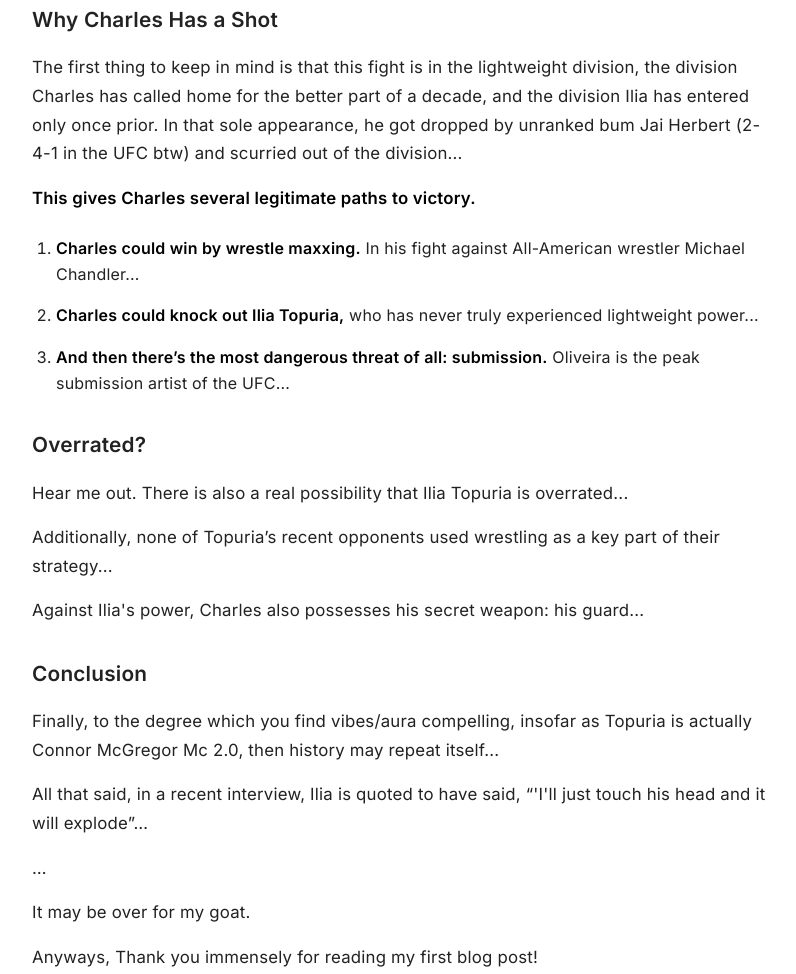
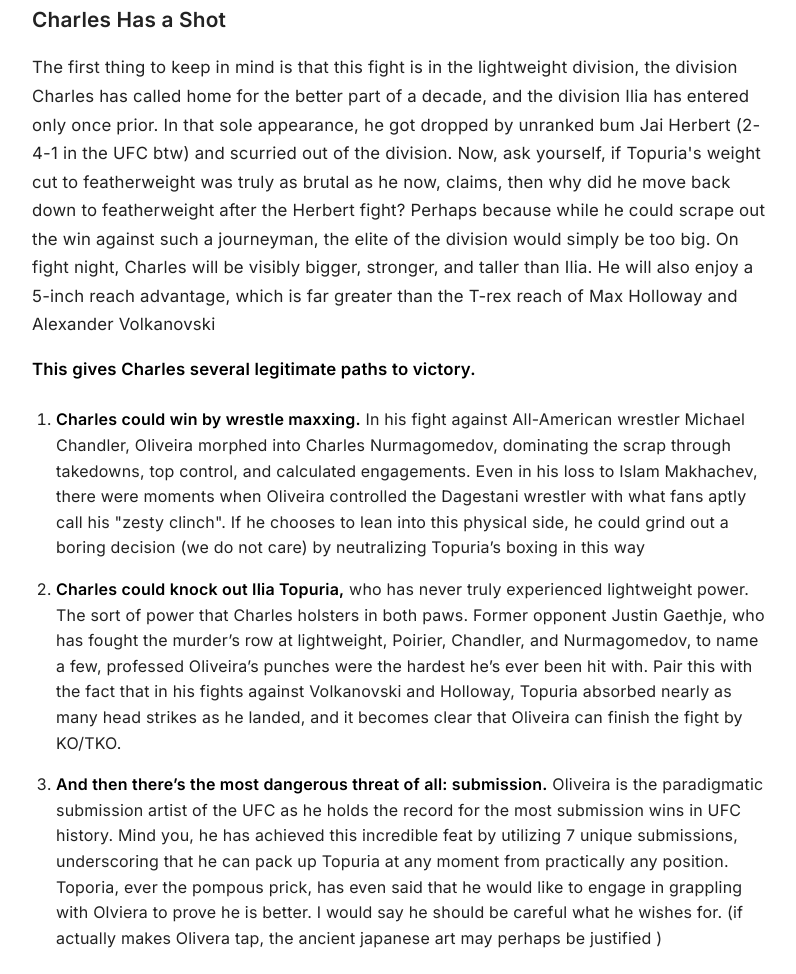
Before and after one commit to rp1lla1/UFC-Blog, a plain HTML site: page articles/charles-oliveira-has-a-chance.html in a window 1280 px wide. Shown: the part 999-1973 px from the top of the page, without its empty margins (240-1036 px from the left). Drawn offline with Linux system fonts and the light colour scheme.

Commit message:
article style

```diff
--- a/articles/charles-oliveira-has-a-chance.html
+++ b/articles/charles-oliveira-has-a-chance.html
@@ -86,29 +86,28 @@
 
       <p>The opening fight odds for this matchup are heinous. According to DraftKings, Ilia is a -425 favorite, and Charles Oliveira is a disgraceful +325 underdog. That gives Ilia an implied win probability of around 80 percent, the widest margin in any Charles Oliveira fight since he entered the title picture. I believe these odds are incredibly disrespectful to Oliveira's chances, and in this post, I will argue that Charles can win the fight.</p>
 
-      <h2>Why Charles Has a Shot</h2>
+      <h2> Charles Has a Shot</h2>
 
-      <p>The first thing to keep in mind is that this fight is in the lightweight division, the division Charles has called home for the better part of a decade, and the division Ilia has entered only once prior. In that sole appearance, he got dropped by unranked bum Jai Herbert (2-4-1 in the UFC btw) and scurried out of the division...</p>
+      <p>The first thing to keep in mind is that this fight is in the lightweight division, the division Charles has called home for the better part of a decade, and the division Ilia has entered only once prior. In that sole appearance, he got dropped by unranked bum Jai Herbert (2-4-1 in the UFC btw) and scurried out of the division. Now, ask yourself, if Topuria's weight cut to featherweight was truly as brutal as he now, claims, then why did he move back down to featherweight after the Herbert fight? Perhaps because while he could scrape out the win against such a journeyman, the elite of the division would simply be too big. On fight night, Charles will be visibly bigger, stronger, and taller than Ilia. He will also enjoy a 5-inch reach advantage, which is far greater than the T-rex reach of Max Holloway and Alexander Volkanovski</p>
 
       <p><strong>This gives Charles several legitimate paths to victory.</strong></p>
 
       <ol>
-        <li><strong>Charles could win by wrestle maxxing.</strong> In his fight against All-American wrestler Michael Chandler...</li>
-        <li><strong>Charles could knock out Ilia Topuria,</strong> who has never truly experienced lightweight power...</li>
-        <li><strong>And then there’s the most dangerous threat of all: submission.</strong> Oliveira is the peak submission artist of the UFC...</li>
+        <li><strong>Charles could win by wrestle maxxing.</strong> In his fight against All-American wrestler Michael Chandler, Oliveira morphed into Charles Nurmagomedov, dominating the scrap through takedowns, top control, and calculated engagements. Even in his loss to Islam Makhachev, there were moments when Oliveira controlled the Dagestani wrestler with what fans aptly call his "zesty clinch". If he chooses to lean into this physical side, he could grind out a boring decision (we do not care) by neutralizing Topuria’s boxing in this way</li>
+        <li><strong>Charles could knock out Ilia Topuria,</strong> who has never truly experienced lightweight power. The sort of power that Charles holsters in both paws. Former opponent Justin Gaethje, who has fought the murder’s row at lightweight, Poirier, Chandler, and Nurmagomedov, to name a few, professed Oliveira’s punches were the hardest he’s ever been hit with. Pair this with the fact that in his fights against Volkanovski and Holloway, Topuria absorbed nearly as many head strikes as he landed, and it becomes clear that Oliveira can finish the fight by KO/TKO.</li>
+        <li><strong>And then there’s the most dangerous threat of all: submission.</strong> Oliveira is the paradigmatic submission artist of the UFC as he holds the record for the most submission wins in UFC history. Mind you, he has achieved this incredible feat by utilizing 7 unique submissions, underscoring that he can pack up Topuria at any moment from practically any position. Toporia, ever the pompous prick, has even said that he would like to engage in grappling with Olviera to prove he is better. I would say he should be careful what he wishes for. (if actually makes Olivera tap, the ancient japanese art may perhaps be justified )</li>
       </ol>
 
       <h2>Overrated?</h2>
 
-      <p>Hear me out. There is also a real possibility that Ilia Topuria is overrated...</p>
+      <p>Hear me out. There is also a real possibility that Ilia Topuria is overrated. Sure, his resume which includes knocking out Volkanovski and Holloway might be the best back-to-back wins in UFC history, but both came with notable asterisks. He fought Volk just three months after Unc was viciously head-kicked by Islam Makhachev, which was clearly not enough recovery time. He then faced Max Holloway, who looked severely drained after cutting down from lightweight and could explain his suddenly feeble chin. And before those two wins, he went to a decision with Josh Emmett, proving that it's possible to last 25 minutes in a pure striking contest with him.</p>
 
-      <p>Additionally, none of Topuria’s recent opponents used wrestling as a key part of their strategy...</p>
+      <p>Additionally, none of Topuria’s recent opponents used wrestling as a key part of their strategy. This is important because even the threat of a takedown can throw off elite strikers. There are plenty of examples. Merab outstruck Sean O'Malley in their rematch largely because of the constant wrestling pressure. Jan Blachowicz used takedowns to shut down Israel Adesanya’s scintillating striking when Izzy moved up to light heavyweight. If Oliveira forces Topuria to think about takedowns, not even necceseserilly landing them, it could limit the boxing that is clearly Topuria’s best path to victory.</p>
 
-      <p>Against Ilia's power, Charles also possesses his secret weapon: his guard...</p>
+      <p>Against Ilia's power, Charles also possesses his secret weapon: his guard. If/When Charles gets cracked he can always fall to the ground, regain his bearings and dare Toporia to enter which strikers like Poirier and Gaethje have been scared of. At the very least this will give Charles a chance to lock back in. At best, Topuria might dare to enter the guard and give Olivera chances at a submission.</p>
 
-      <h2>Conclusion</h2>
 
-      <p>Finally, to the degree which you find vibes/aura compelling, insofar as Topuria is actually Connor McGregor Mc 2.0, then history may repeat itself...</p>
+      <p>Finally, to the degree which you find vibes/aura compelling, insofar as Topuria is actually Connor McGregor Mc 2.0, then history may repeat itself. People forget man, but Connor lost that first fight after moving up in weight. That loss came by submission to a Brazilian jiu-jitsu black belt named Nate Diaz.</p>
 
       <p>All that said, in a recent interview, Ilia is quoted to have said, “'I'll just touch his head and it will explode”…</p>
 
```
